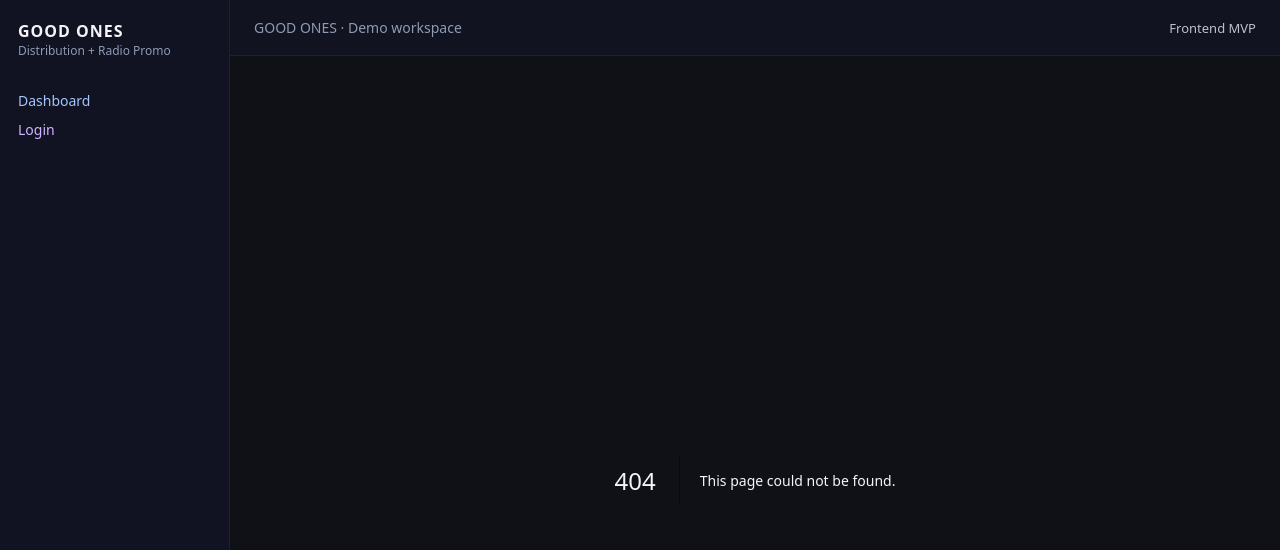
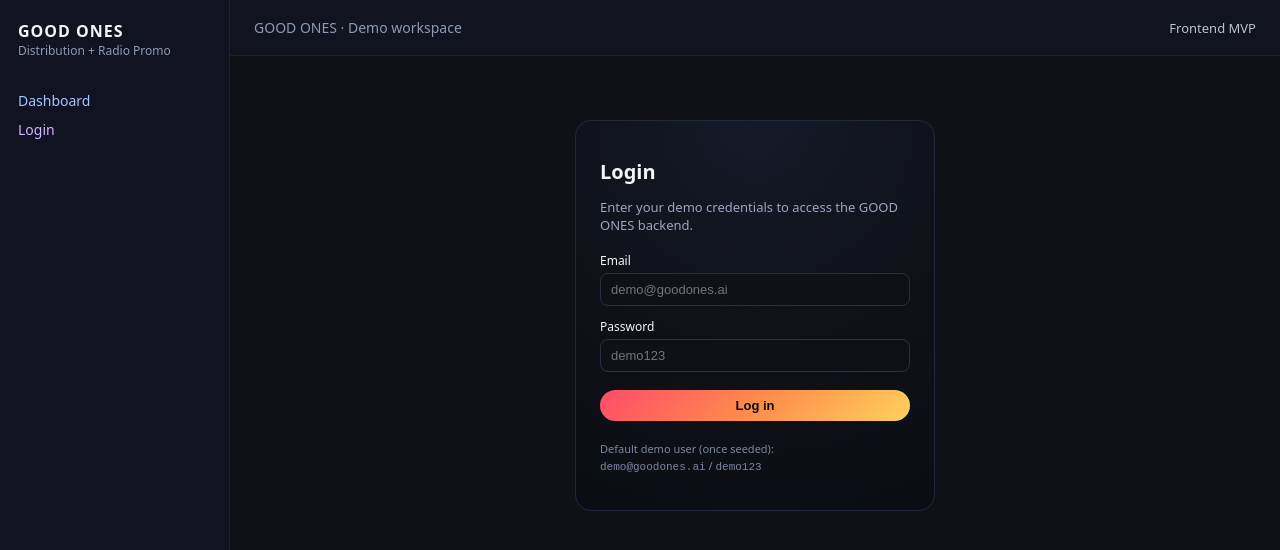
Before and after one commit to danilodurante/goodones-platform, a Next.js app in the folder frontend/: page /login in a window 1280 px wide. Before the commit this address had no page. Shown: the top 550 px of the page. Built offline with nearby package versions, Linux system fonts and the light colour scheme.

Commit message:
Create page.tsx

```diff
--- /dev/null
+++ b/frontend/app/login/page.tsx
@@ -0,0 +1,143 @@
+"use client";
+
+import { useState } from "react";
+
+export default function LoginPage() {
+  const [error, setError] = useState<string | null>(null);
+  const [loading, setLoading] = useState(false);
+
+  async function handleSubmit(e: React.FormEvent<HTMLFormElement>) {
+    e.preventDefault();
+    setError(null);
+    setLoading(true);
+
+    const form = new FormData(e.currentTarget);
+    const payload = {
+      email: form.get("email"),
+      password: form.get("password"),
+    };
+
+    try {
+      const res = await fetch("http://localhost:3001/auth/login", {
+        method: "POST",
+        headers: { "Content-Type": "application/json" },
+        body: JSON.stringify(payload),
+      });
+
+      if (!res.ok) {
+        setError("Invalid credentials");
+        setLoading(false);
+        return;
+      }
+
+      const data = await res.json();
+      if (typeof window !== "undefined") {
+        localStorage.setItem("goodones_token", data.accessToken);
+      }
+
+      window.location.href = "/";
+    } catch (err) {
+      console.error(err);
+      setError("Unexpected error");
+      setLoading(false);
+    }
+  }
+
+  return (
+    <div
+      style={{
+        maxWidth: 360,
+        margin: "40px auto",
+        padding: 24,
+        borderRadius: 16,
+        border: "1px solid #23273c",
+        background:
+          "radial-gradient(circle at top, #151a2a 0, #0f1117 55%, #0b0d14 100%)",
+      }}
+    >
+      <h1 style={{ fontSize: 20, marginBottom: 8 }}>Login</h1>
+      <p style={{ fontSize: 13, color: "#9ea4c2", marginBottom: 18 }}>
+        Enter your demo credentials to access the GOOD ONES backend.
+      </p>
+
+      <form
+        onSubmit={handleSubmit}
+        style={{ display: "grid", gap: 12, marginTop: 10 }}
+      >
+        <div style={{ display: "grid", gap: 4 }}>
+          <label style={{ fontSize: 12 }}>Email</label>
+          <input
+            name="email"
+            type="email"
+            placeholder="demo@goodones.ai"
+            required
+            style={{
+              padding: "8px 10px",
+              borderRadius: 8,
+              border: "1px solid #2b3043",
+              background: "#0f1117",
+              color: "#f5f5f7",
+              fontSize: 13,
+            }}
+          />
+        </div>
+
+        <div style={{ display: "grid", gap: 4 }}>
+          <label style={{ fontSize: 12 }}>Password</label>
+          <input
+            name="password"
+            type="password"
+            placeholder="demo123"
+            required
+            style={{
+              padding: "8px 10px",
+              borderRadius: 8,
+              border: "1px solid #2b3043",
+              background: "#0f1117",
+              color: "#f5f5f7",
+              fontSize: 13,
+            }}
+          />
+        </div>
+
+        <button
+          type="submit"
+          disabled={loading}
+          style={{
+            marginTop: 6,
+            padding: "8px 10px",
+            borderRadius: 999,
+            border: "none",
+            fontSize: 13,
+            fontWeight: 600,
+            cursor: "pointer",
+            background:
+              "linear-gradient(135deg, #ff4b6a 0%, #ff8c4b 50%, #ffd15c 100%)",
+            color: "#0b0d14",
+          }}
+        >
+          {loading ? "Logging in…" : "Log in"}
+        </button>
+
+        {error && (
+          <p style={{ color: "#ff8a8a", fontSize: 12, marginTop: 4 }}>
+            {error}
+          </p>
+        )}
+
+        <p
+          style={{
+            marginTop: 8,
+            fontSize: 11,
+            color: "#7f85a3",
+            lineHeight: 1.5,
+          }}
+        >
+          Default demo user (once seeded):
+          <br />
+          <code>demo@goodones.ai</code> / <code>demo123</code>
+        </p>
+      </form>
+    </div>
+  );
+}
```
